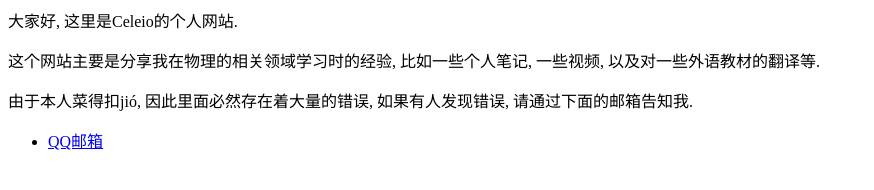
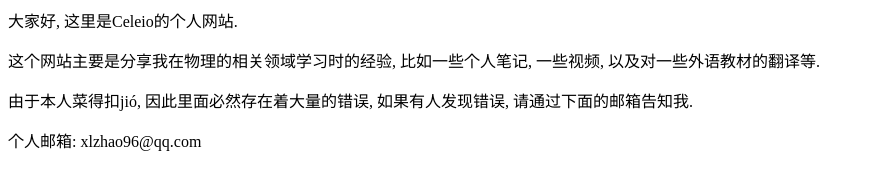
Before and after one commit to Celeio-Z/Celeio-Z.github.io, a plain HTML site: page index.html in a window 1280 px wide. Shown: the whole page, without its empty margins (0-874 px from the left). Drawn offline with Linux system fonts and the light colour scheme.

Commit message:
Update index.html

```diff
--- a/index.html
+++ b/index.html
@@ -1,6 +1,5 @@
 <p>大家好, 这里是Celeio的个人网站.</p>
 <p>这个网站主要是分享我在物理的相关领域学习时的经验, 比如一些个人笔记, 一些视频, 以及对一些外语教材的翻译等.</p>
 <p>由于本人菜得扣jió, 因此里面必然存在着大量的错误, 如果有人发现错误, 请通过下面的邮箱告知我.</p>
-<ul>
-<li> <a href="xlzhao96@qq.com"> QQ邮箱 </a></li>
-</ul>
+
+<p> 个人邮箱: xlzhao96@qq.com </p>
```
